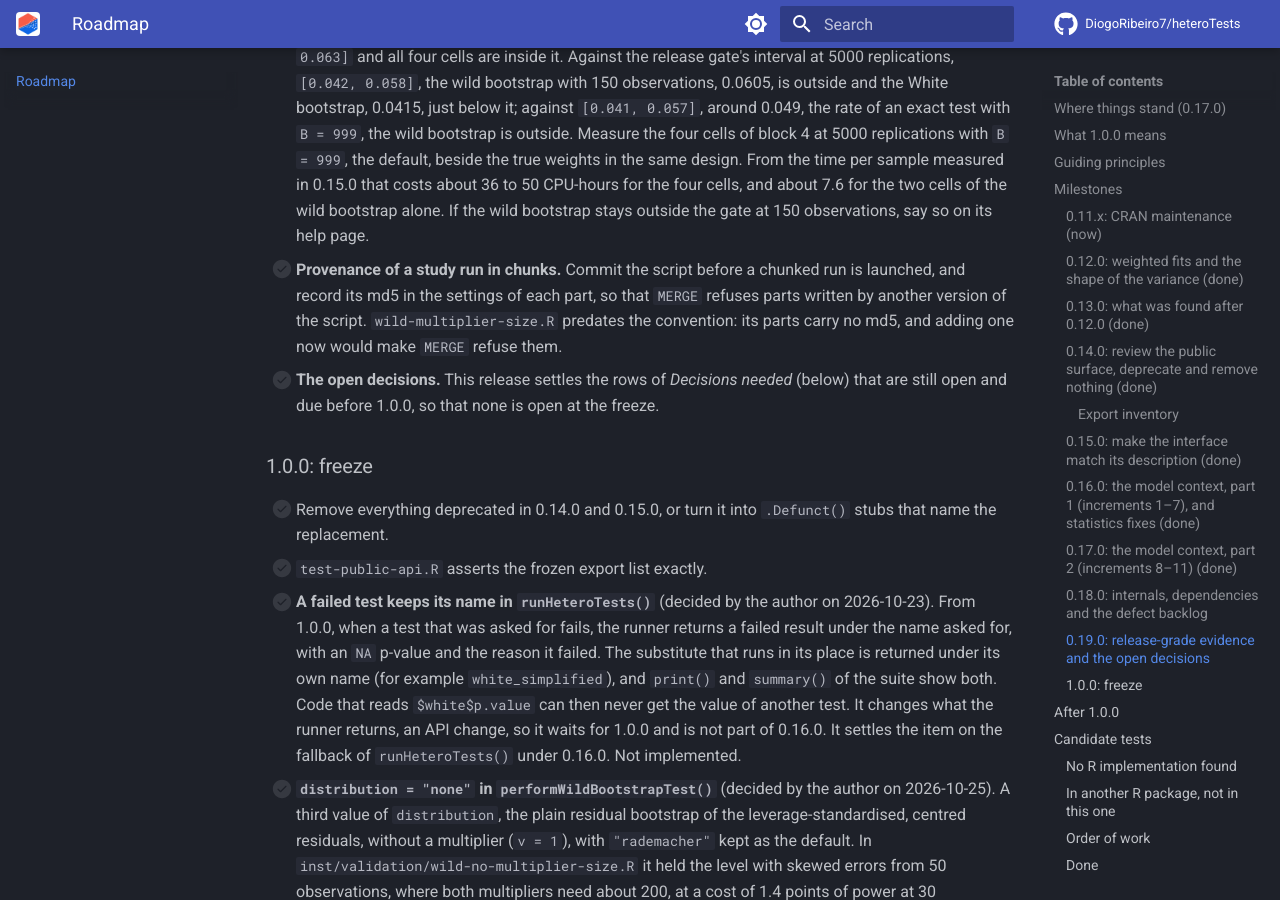
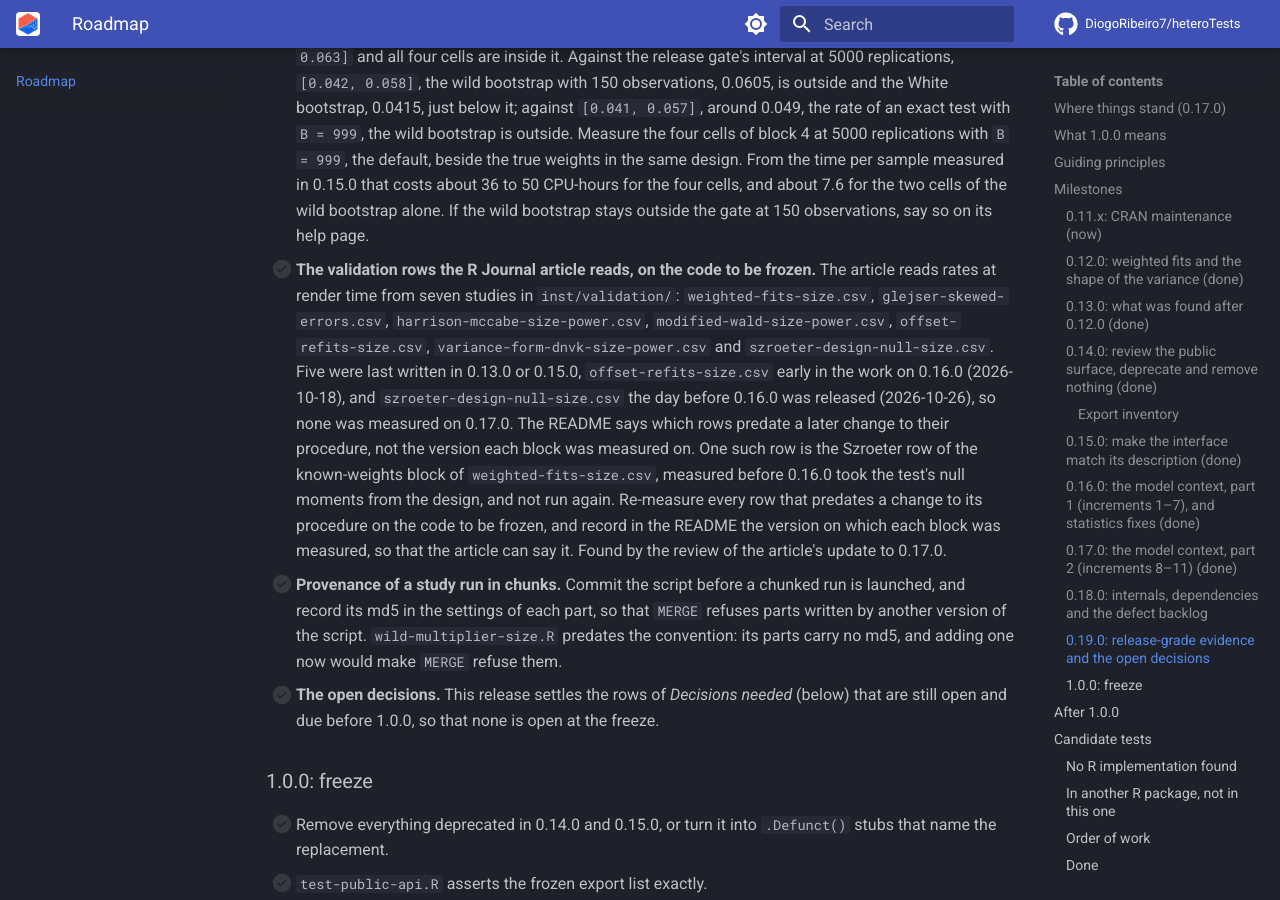
Before and after one commit to DiogoRibeiro7/heteroTests, an MkDocs documentation site: the page built from docs/roadmap.md, in a window 1280 px wide and 900 px high, scrolled down 53966 px. Built offline with MkDocs 1.6.1 and Material for MkDocs 9.7.7, drawn with Linux system fonts in a browser that asks for light colours; comment, search, counter and statistics services are not loaded.

Commit message:
Regenerate the roadmap page

```diff
--- a/docs/roadmap.md
+++ b/docs/roadmap.md
@@ -2394,6 +2394,22 @@ be frozen, and the decisions still open.
     36 to 50 CPU-hours for the four cells, and about 7.6 for the two cells of
     the wild bootstrap alone. If the wild bootstrap stays outside the gate at
     150 observations, say so on its help page.
+- [ ] **The validation rows the R Journal article reads, on the code to be
+    frozen.** The article reads rates at render time from seven studies in
+    `inst/validation/`: `weighted-fits-size.csv`, `glejser-skewed-errors.csv`,
+    `harrison-mccabe-size-power.csv`, `modified-wald-size-power.csv`,
+    `offset-refits-size.csv`, `variance-form-dnvk-size-power.csv` and
+    `szroeter-design-null-size.csv`. Five were last written in 0.13.0 or
+    0.15.0, `offset-refits-size.csv` early in the work on 0.16.0 (2026-10-18),
+    and `szroeter-design-null-size.csv` the day before 0.16.0 was released
+    (2026-10-26), so none was measured on 0.17.0. The README says which rows
+    predate a later change to their procedure, not the version each block was
+    measured on. One such row is the Szroeter row of the known-weights block of
+    `weighted-fits-size.csv`, measured before 0.16.0 took the test's null
+    moments from the design, and not run again. Re-measure every row that
+    predates a change to its procedure on the code to be frozen, and record in
+    the README the version on which each block was measured, so that the
+    article can say it. Found by the review of the article's update to 0.17.0.
 - [ ] **Provenance of a study run in chunks.** Commit the script before a
     chunked run is launched, and record its md5 in the settings of each part,
     so that `MERGE` refuses parts written by another version of the script.
```
